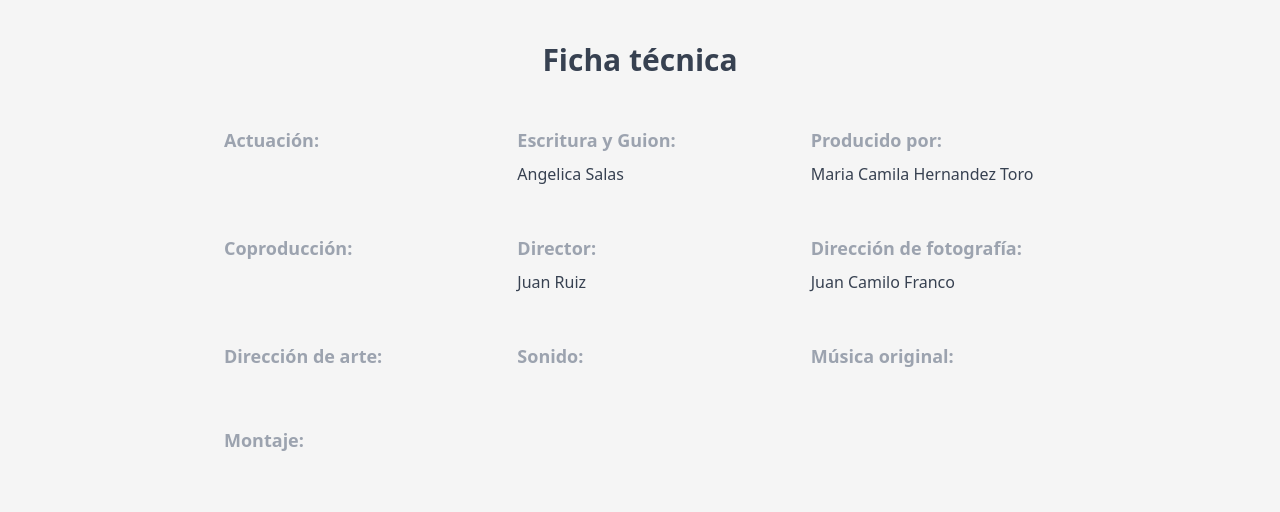
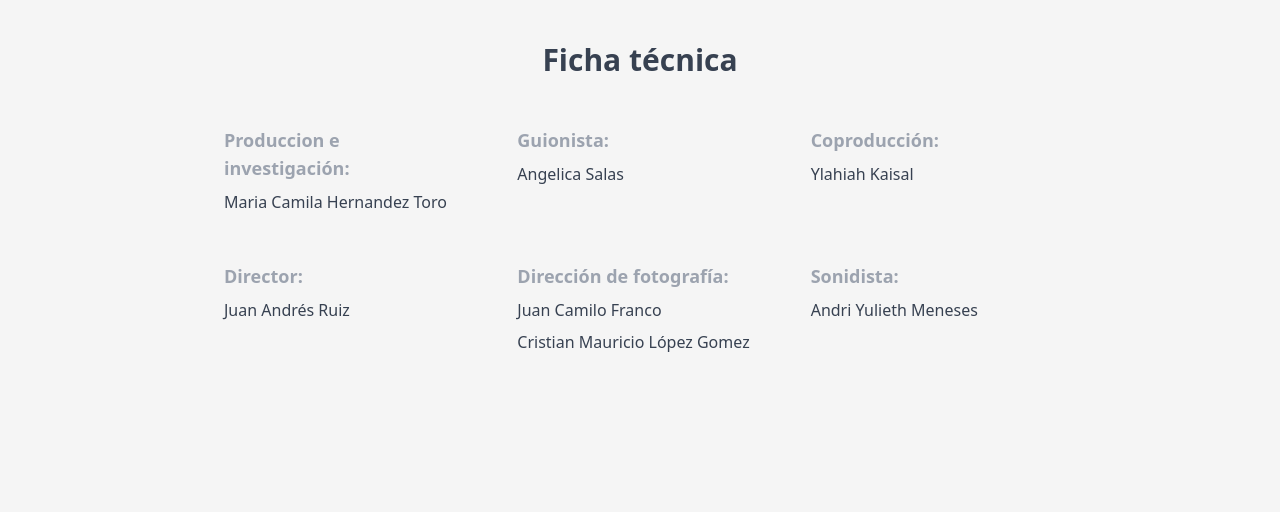
Before and after one commit to oscgonz19/NotEveryThingBelongsToTheSea, a Next.js app: page / in a window 1280 px wide. Shown: the part 2120-2632 px from the top of the page. Built offline with nearby package versions, Linux system fonts and the light colour scheme; grey boxes are pictures that could not be loaded.

Commit message:
techsheet update

```diff
--- a/src/app/components/TechSheet.jsx
+++ b/src/app/components/TechSheet.jsx
@@ -7,46 +7,29 @@ const TechSheet = () => {
         <h2 className="text-3xl font-bold mb-12 text-center text-gray-700">Ficha técnica</h2>
         <div className="grid grid-cols-1 sm:grid-cols-2 lg:grid-cols-3 gap-y-12 gap-x-12">
           <div className="col-span-1">
-            <h3 className="text-lg font-semibold text-gray-400">Actuación:</h3>
-            <p className="mt-2">
-
-            </p>
+            <h3 className="text-lg font-semibold text-gray-400">Produccion e investigación:</h3>
+            <p className="mt-2">Maria Camila Hernandez Toro</p>
           </div>
           <div className="col-span-1">
-            <h3 className="text-lg font-semibold text-gray-400">Escritura y Guion:</h3>
+            <h3 className="text-lg font-semibold text-gray-400">Guionista:</h3>
             <p className="mt-2">Angelica Salas</p>
           </div>
           <div className="col-span-1">
-            <h3 className="text-lg font-semibold text-gray-400">Producido por:</h3>
-            <p className="mt-2">Maria Camila Hernandez Toro</p>
-          </div>
-          <div className="col-span-1">
             <h3 className="text-lg font-semibold text-gray-400">Coproducción:</h3>
-            <p className="mt-2"></p>
+            <p className="mt-2">Ylahiah Kaisal </p>
           </div>
              <div className="col-span-1">
             <h3 className="text-lg font-semibold text-gray-400">Director:</h3>
-            <p className="mt-2"> Juan Ruiz </p>
+            <p className="mt-2">  Juan Andrés Ruiz </p>
           </div>
           <div className="col-span-1">
             <h3 className="text-lg font-semibold text-gray-400">Dirección de fotografía:</h3>
             <p className="mt-2">Juan Camilo Franco</p>
+             <p className="mt-2">Cristian Mauricio López Gomez</p>
           </div>
           <div className="col-span-1">
-            <h3 className="text-lg font-semibold text-gray-400">Dirección de arte:</h3>
-            <p className="mt-2"></p>
-          </div>
-          <div className="col-span-1">
-            <h3 className="text-lg font-semibold text-gray-400">Sonido:</h3>
-            <p className="mt-2"></p>
-          </div>
-          <div className="col-span-1">
-            <h3 className="text-lg font-semibold text-gray-400">Música original:</h3>
-            <p className="mt-2"></p>
-          </div>
-          <div className="col-span-1">
-            <h3 className="text-lg font-semibold text-gray-400">Montaje:</h3>
-            <p className="mt-2"></p>
+            <h3 className="text-lg font-semibold text-gray-400">Sonidista:</h3>
+            <p className="mt-2">Andri Yulieth Meneses</p>
           </div>
         </div>
       </div>
```
